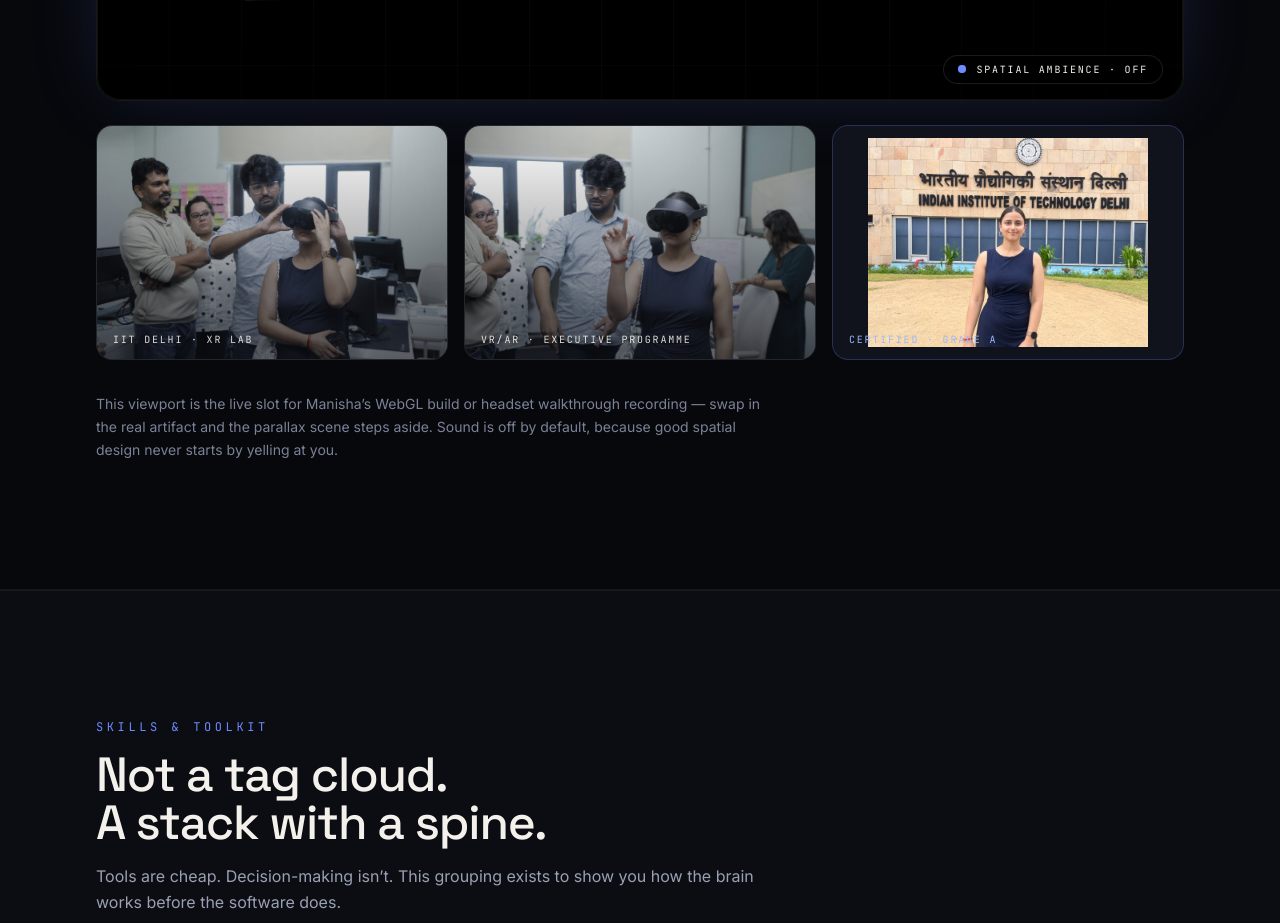
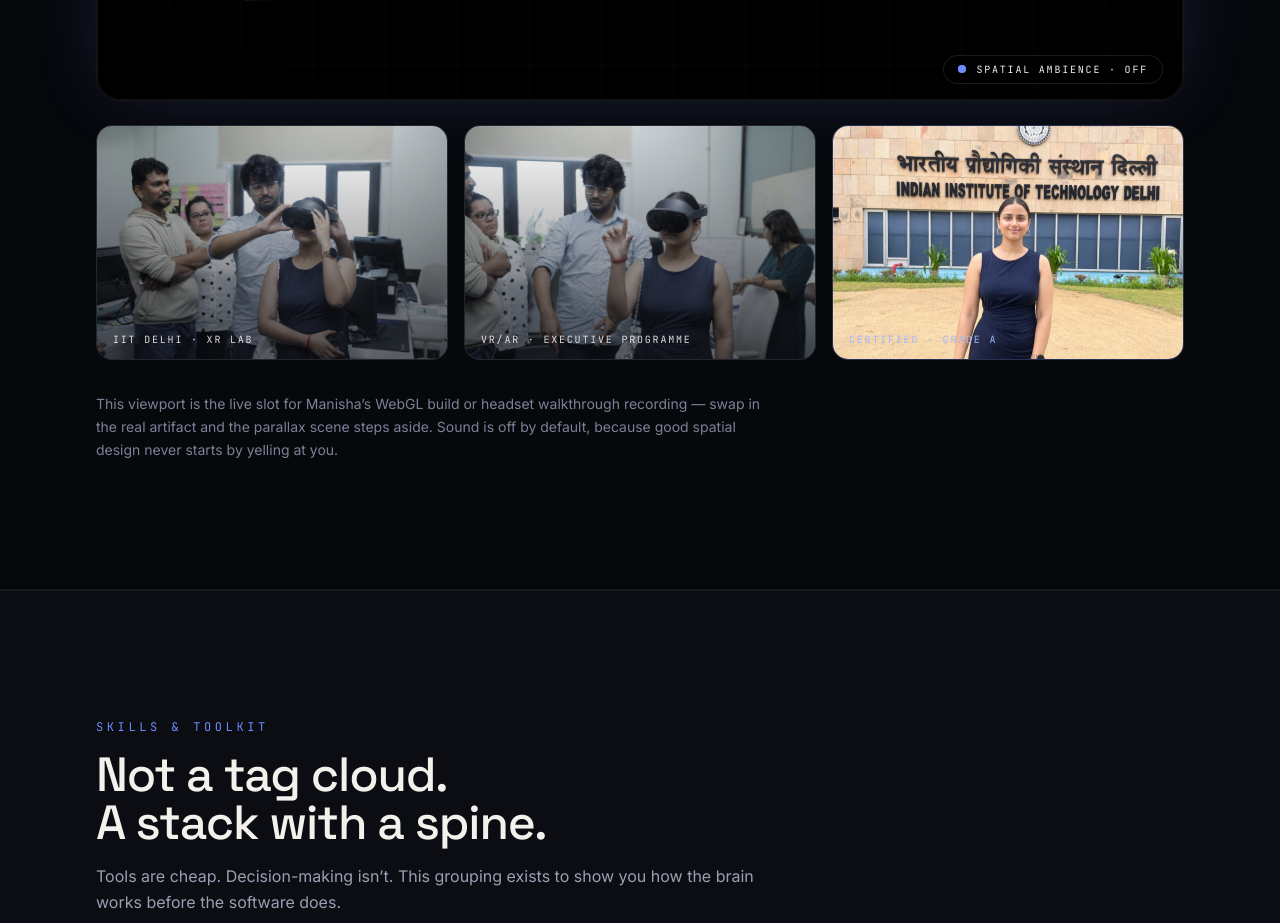
Before and after one commit to manishasharma1998/Portfolio, a Next.js app: page / in a window 1280 px wide. Shown: the part 3693-4616 px from the top of the page. Built offline with nearby package versions, Linux system fonts and the light colour scheme.

Commit message:
XR: third image full-bleed cover, matching the other two

```diff
--- a/src/components/xr-playground.tsx
+++ b/src/components/xr-playground.tsx
@@ -299,7 +299,7 @@
                   alt="IIT Delhi — Executive Programme in VR/AR certificate, Grade A"
                   fill
                   sizes="(max-width: 768px) 100vw, 33vw"
-                  className="object-contain p-3"
+                  className="object-cover"
                 />
                 <p className="absolute bottom-3 left-4 font-mono text-[10px] tracking-[0.18em] text-lens-300 uppercase">
                   Certified · Grade A
```
